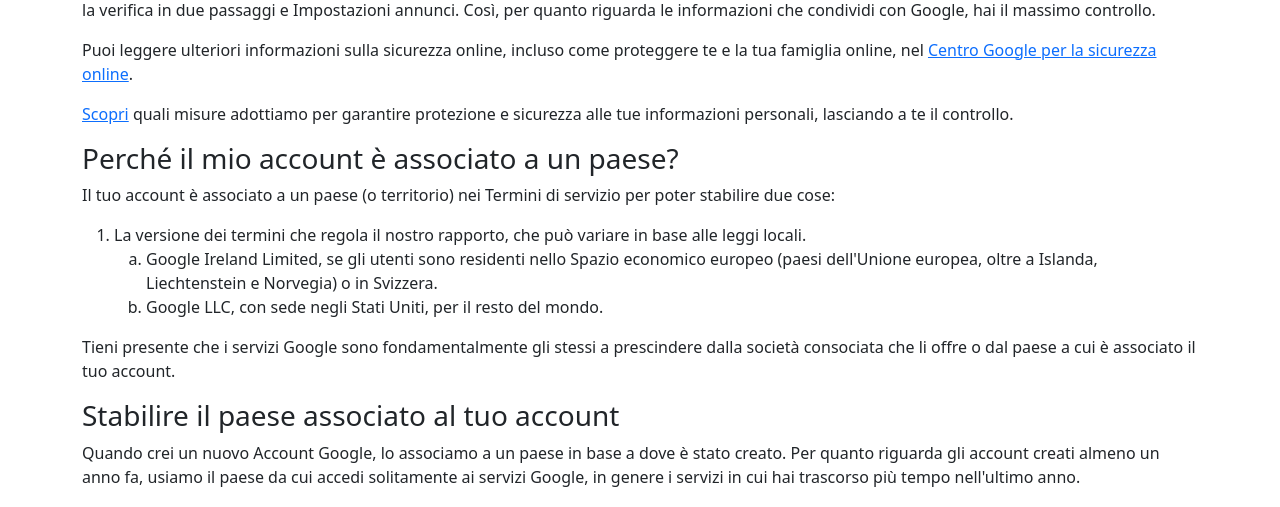
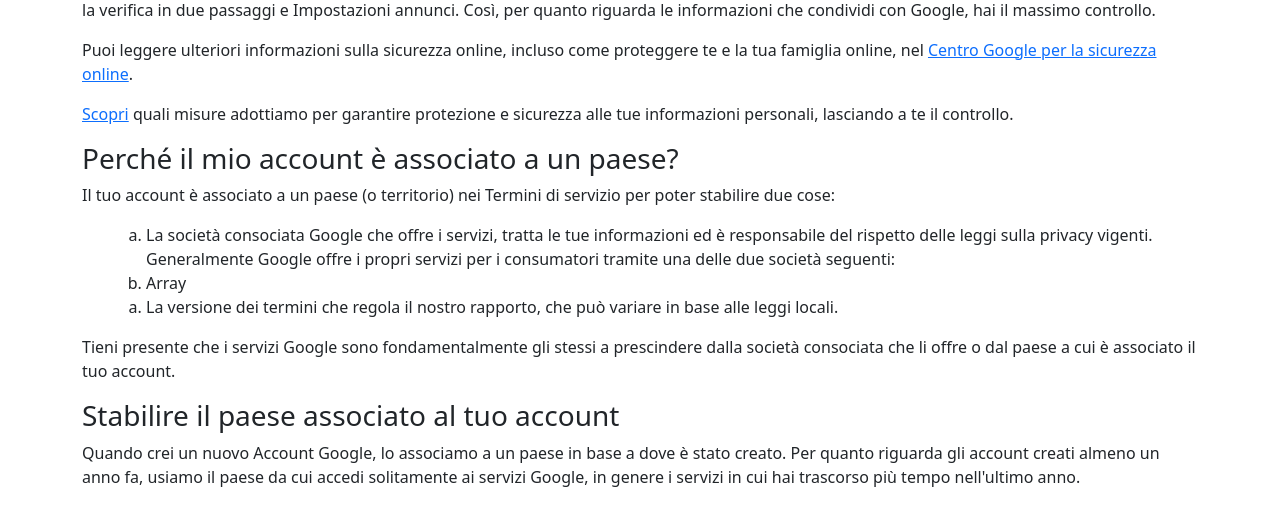
Before and after one commit to MrGians/php-google-faq, a PHP site: page / in a window 1280 px wide. Shown: the part 941-1448 px from the top of the page. Run offline with PHP 8.4, Linux system fonts and the light colour scheme.

Commit message:
fix data

```diff
--- a/index.php
+++ b/index.php
@@ -23,12 +23,16 @@ $faqs = [
     'answers' => [
       'Il tuo account è associato a un paese (o territorio) nei Termini di servizio per poter stabilire due cose:',
       'list' => [
-        'item' => 'La società consociata Google che offre i servizi, tratta le tue informazioni ed è responsabile del rispetto delle leggi sulla privacy vigenti. Generalmente Google offre i propri servizi per i consumatori tramite una delle due società seguenti:',
-        'sub-items' => [
+          [
+          'item' => 'La società consociata Google che offre i servizi, tratta le tue informazioni ed è responsabile del rispetto delle leggi sulla privacy vigenti. Generalmente Google offre i propri servizi per i consumatori tramite una delle due società seguenti:',
+          'sub-items' => [
           'Google Ireland Limited, se gli utenti sono residenti nello Spazio economico europeo (paesi dell\'Unione europea, oltre a Islanda, Liechtenstein e Norvegia) o in Svizzera.',
           'Google LLC, con sede negli Stati Uniti, per il resto del mondo.'
-        ],
-        'item' => 'La versione dei termini che regola il nostro rapporto, che può variare in base alle leggi locali.',
+          ]
+          ],
+          [
+          'item' =>'La versione dei termini che regola il nostro rapporto, che può variare in base alle leggi locali.',
+          ]
       ],
       'Tieni presente che i servizi Google sono fondamentalmente gli stessi a prescindere dalla società consociata che li offre o dal paese a cui è associato il tuo account.',
     ],
```
